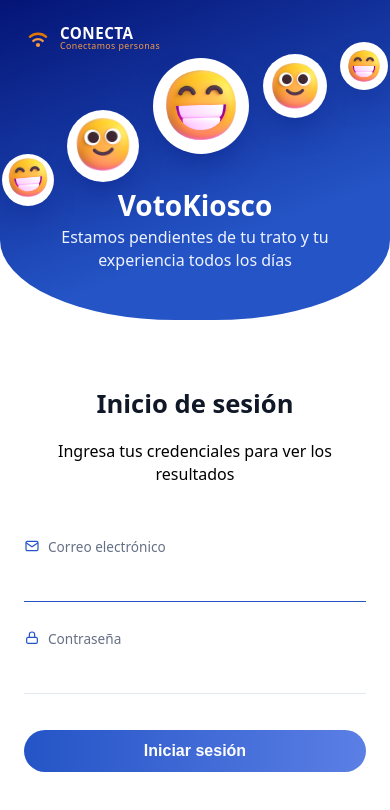
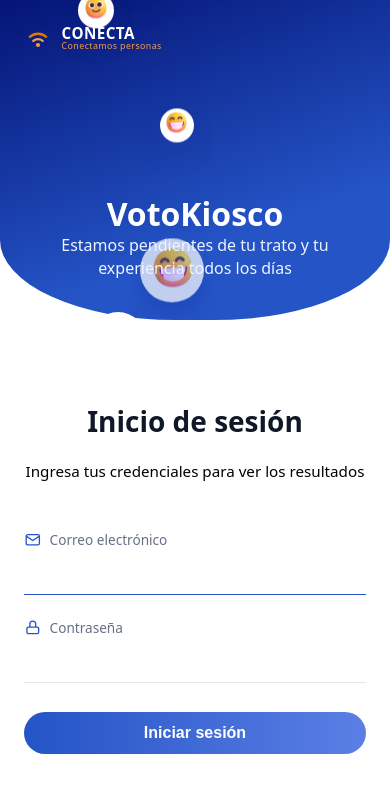
Before and after one commit to AngheloJM/SnakVote, a React (Vite) app in the folder admin-panel/: page / in a window 390 px wide. Shown: the top 810 px of the page. Built offline with nearby package versions, Linux system fonts and the light colour scheme; a web font is replaced by a local one.

Commit message:
Hacer el login más grande/responsivo en pantallas anchas y burbujas ascendentes infinitas desde abajo

```diff
--- a/admin-panel/src/App.css
+++ b/admin-panel/src/App.css
@@ -64,11 +64,16 @@
 .conecta-logo {
   position: absolute;
   z-index: 2;
-  top: 1.5rem;
-  left: 1.5rem;
+  top: clamp(1.5rem, 3vw, 2.5rem);
+  left: clamp(1.5rem, 3vw, 2.5rem);
   display: flex;
   align-items: center;
-  gap: 0.5rem;
+  gap: 0.6rem;
+}
+
+.conecta-logo svg {
+  width: clamp(28px, 2vw, 36px);
+  height: clamp(28px, 2vw, 36px);
 }
 
 .conecta-logo-text {
@@ -76,7 +81,7 @@
   flex-direction: column;
   color: #ffffff;
   font-weight: 700;
-  font-size: 0.95rem;
+  font-size: clamp(0.95rem, 1.1vw, 1.15rem);
   letter-spacing: 0.03em;
   line-height: 1.1;
 }
@@ -84,17 +89,15 @@
 .conecta-logo-text small {
   color: #f59a45;
   font-weight: 500;
-  font-size: 0.55rem;
+  font-size: clamp(0.55rem, 0.65vw, 0.7rem);
   letter-spacing: 0.05em;
 }
 
 .login-illustration {
-  position: relative;
-  z-index: 1;
-  display: flex;
-  align-items: flex-end;
-  gap: 0.85rem;
-  margin-bottom: 6rem;
+  position: absolute;
+  inset: 0;
+  overflow: hidden;
+  pointer-events: none;
 }
 
 .chat-bubble {
@@ -106,16 +109,25 @@
   box-shadow: 0 16px 30px -12px rgba(4, 20, 118, 0.5);
 }
 
-.bubble-1 { width: 3.25rem; height: 3.25rem; margin-bottom: 0; }
-.bubble-2 { width: 4.5rem; height: 4.5rem; margin-bottom: 1.5rem; }
-.bubble-3 { width: 6rem; height: 6rem; margin-bottom: 3.25rem; }
-.bubble-4 { width: 4rem; height: 4rem; margin-bottom: 5.5rem; }
-.bubble-5 { width: 3rem; height: 3rem; margin-bottom: 7.25rem; }
+.bubble-rise {
+  position: absolute;
+  bottom: -15%;
+  animation-name: riseUp;
+  animation-timing-function: linear;
+  animation-iteration-count: infinite;
+}
+
+@keyframes riseUp {
+  0% { transform: translateY(0); opacity: 0; }
+  8% { opacity: 1; }
+  92% { opacity: 1; }
+  100% { transform: translateY(-135vh); opacity: 0; }
+}
 
 .login-blob-text {
   position: absolute;
   z-index: 1;
-  bottom: 3rem;
+  bottom: clamp(2.5rem, 5vw, 4rem);
   left: 0;
   right: 0;
   text-align: center;
@@ -124,16 +136,16 @@
 }
 
 .login-blob-text h1 {
-  font-size: clamp(1.75rem, 4vw, 2.25rem);
+  font-size: clamp(2rem, 3.2vw, 3.25rem);
   font-weight: 700;
   margin: 0 0 0.5rem;
 }
 
 .login-blob-text p {
-  font-size: 1rem;
+  font-size: clamp(1rem, 1.25vw, 1.3rem);
   color: #eef3ff;
   margin: 0;
-  max-width: 22rem;
+  max-width: 28rem;
   margin-inline: auto;
 }
 
@@ -142,27 +154,28 @@
   display: flex;
   align-items: center;
   justify-content: center;
-  padding: 2rem;
+  padding: clamp(2rem, 4vw, 4rem);
 }
 
 .login-card {
   width: 100%;
-  max-width: 22rem;
+  max-width: clamp(22rem, 32vw, 32rem);
   display: flex;
   flex-direction: column;
   gap: 0.3rem;
 }
 
 .login-card h2 {
-  font-size: 1.6rem;
-  margin: 0 0 0.25rem;
+  font-size: clamp(1.75rem, 2.4vw, 2.5rem);
+  margin: 0 0 0.4rem;
   color: #101828;
   text-align: center;
 }
 
 .login-card > p.muted {
   text-align: center;
-  margin-bottom: 1.5rem;
+  margin-bottom: clamp(1.5rem, 2.5vw, 2.5rem);
+  font-size: clamp(0.95rem, 1.1vw, 1.15rem);
 }
 
 @media (max-width: 800px) {
@@ -178,10 +191,6 @@
     border-radius: 0 0 45% 45% / 0 0 25% 25%;
   }
 
-  .login-illustration {
-    margin-bottom: 4.5rem;
-  }
-
   .login-form-panel {
     padding: 2rem 1.5rem;
   }
@@ -191,14 +200,14 @@
   display: flex;
   align-items: center;
   gap: 0.5rem;
-  font-size: 0.85rem;
+  font-size: clamp(0.85rem, 1vw, 1rem);
   color: #667085;
-  margin-top: 1.25rem;
+  margin-top: clamp(1rem, 1.5vw, 1.5rem);
 }
 
 .login-card label svg {
-  width: 1rem;
-  height: 1rem;
+  width: 1.1rem;
+  height: 1.1rem;
   color: #2454c6;
   flex-shrink: 0;
 }
@@ -206,8 +215,8 @@
 .login-card input {
   border: none;
   border-bottom: 1.5px solid #e2e8f0;
-  padding: 0.5rem 0.1rem;
-  font-size: 1rem;
+  padding: clamp(0.5rem, 0.9vw, 0.75rem) 0.1rem;
+  font-size: clamp(1rem, 1.1vw, 1.2rem);
   background: transparent;
   font-family: inherit;
   transition: border-color 0.2s ease;
@@ -219,13 +228,13 @@
 }
 
 .login-card button.primary {
-  margin-top: 2rem;
-  padding: 0.75rem;
+  margin-top: clamp(1.5rem, 2.5vw, 2.5rem);
+  padding: clamp(0.75rem, 1.1vw, 1rem);
   border-radius: 999px;
   border: none;
   background: linear-gradient(90deg, #2454c6, #5b7fe5);
   color: white;
-  font-size: 1rem;
+  font-size: clamp(1rem, 1.1vw, 1.2rem);
   font-weight: 600;
   cursor: pointer;
 }
--- a/admin-panel/src/Login.tsx
+++ b/admin-panel/src/Login.tsx
@@ -2,6 +2,24 @@ import { useState } from "react";
 import { login } from "./api";
 import { ConectaLogo } from "./ConectaLogo";
 import { Face } from "./Face";
+import type { Satisfaction } from "./types";
+
+const RISING_BUBBLES: {
+  left: number;
+  size: number;
+  mood: Satisfaction;
+  duration: number;
+  delay: number;
+}[] = [
+  { left: 6, size: 52, mood: "muy_satisfecho", duration: 14, delay: 0 },
+  { left: 20, size: 36, mood: "satisfecho", duration: 11, delay: 2.2 },
+  { left: 36, size: 64, mood: "muy_satisfecho", duration: 17, delay: 4.5 },
+  { left: 13, size: 30, mood: "satisfecho", duration: 9, delay: 6.5 },
+  { left: 29, size: 46, mood: "muy_satisfecho", duration: 13, delay: 1.2 },
+  { left: 3, size: 40, mood: "satisfecho", duration: 15.5, delay: 8.5 },
+  { left: 41, size: 34, mood: "muy_satisfecho", duration: 10, delay: 3.5 },
+  { left: 23, size: 56, mood: "satisfecho", duration: 18, delay: 5.8 },
+];
 
 export function Login({ onSuccess }: { onSuccess: () => void }) {
   const [email, setEmail] = useState("");
@@ -29,21 +47,21 @@ export function Login({ onSuccess }: { onSuccess: () => void }) {
         <div className="login-blob" />
         <ConectaLogo />
         <div className="login-illustration">
-          <div className="chat-bubble bubble-1">
-            <Face mood="muy_satisfecho" size={44} />
-          </div>
-          <div className="chat-bubble bubble-2">
-            <Face mood="satisfecho" size={60} delay={0.15} />
-          </div>
-          <div className="chat-bubble bubble-3">
-            <Face mood="muy_satisfecho" size={80} delay={0.3} />
-          </div>
-          <div className="chat-bubble bubble-4">
-            <Face mood="satisfecho" size={52} delay={0.45} />
-          </div>
-          <div className="chat-bubble bubble-5">
-            <Face mood="muy_satisfecho" size={36} delay={0.6} />
-          </div>
+          {RISING_BUBBLES.map((b, i) => (
+            <div
+              key={i}
+              className="chat-bubble bubble-rise"
+              style={{
+                width: b.size,
+                height: b.size,
+                left: `${b.left}%`,
+                animationDuration: `${b.duration}s`,
+                animationDelay: `${b.delay}s`,
+              }}
+            >
+              <Face mood={b.mood} size={b.size * 0.68} />
+            </div>
+          ))}
         </div>
         <div className="login-blob-text">
           <h1>VotoKiosco</h1>
```
